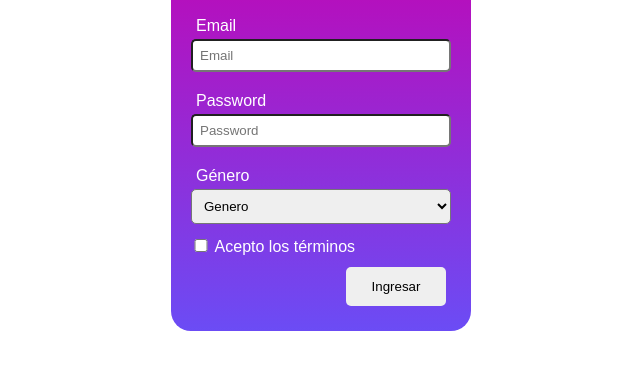
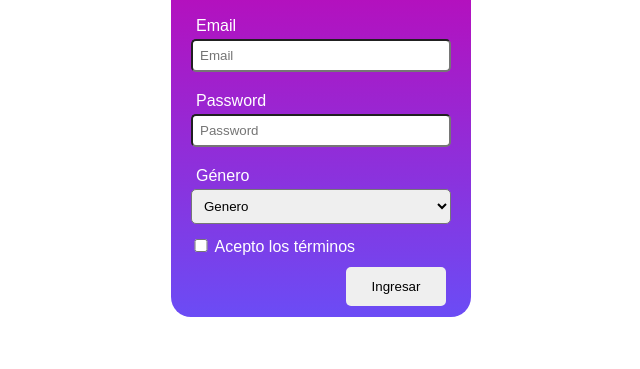
Before and after one commit to tomasgomezmedina/aspirantes-mir-html-y-css, a plain HTML site: page ejercicio2-html-y-css/index.html in a window 1280 px wide. Shown: the part 51-420 px from the top of the page, without its empty margins (319-959 px from the left). Drawn offline with Linux system fonts and the light colour scheme.

Commit message:
Corregido

```diff
--- a/ejercicio2-html-y-css/styles.css
+++ b/ejercicio2-html-y-css/styles.css
@@ -7,7 +7,7 @@ body {
     color: white;
 }
 
-form {ñ
+form {
     height: 360px;
     width: 300px;
     padding: 20px;
```
